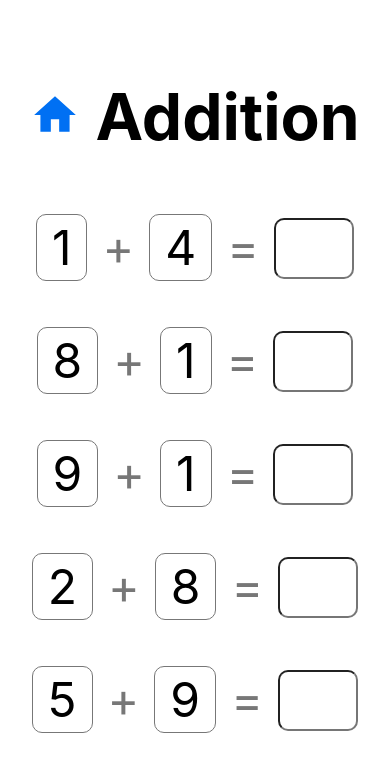
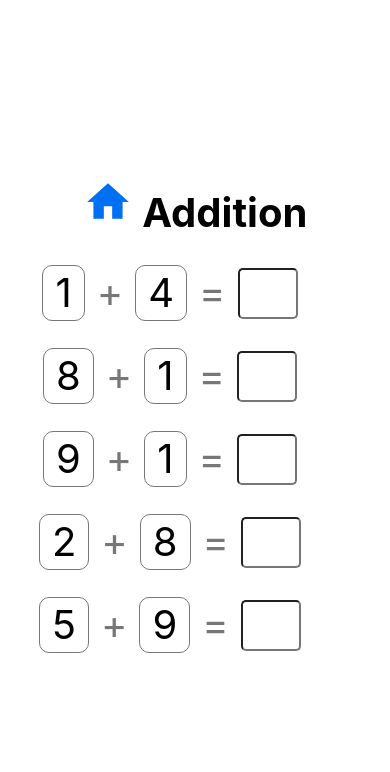
Before and after one commit to mbdaryanto/math-tutor, a Next.js app: page /addition in a window 390 px wide. Shown: the top 772 px of the page. Built offline with nearby package versions, Linux system fonts and the light colour scheme.

Commit message:
fixed css for mobile

```diff
--- a/pages/addition.tsx
+++ b/pages/addition.tsx
@@ -123,7 +123,7 @@ const Problem = ({left, right, result, onChange, isCorrect}: {
     <span className={styles.operator}>+</span>
     <span className={styles.operand}>{right}</span>
     <span className={styles.operator}>=</span>
-    <input type="text" className={styles.result} value={result} onChange={(event) => onChange(event.target.value)} />
+    <input type="number" className={styles.result} value={result} onChange={(event) => onChange(event.target.value)} />
     <span className={styles.checkresult}>{ isCorrect ? <CheckIcon fontSize="large" /> : '' }</span>
   </div>
 )
--- a/pages/multiplication.tsx
+++ b/pages/multiplication.tsx
@@ -11,7 +11,7 @@ const Multiplication = () => (
       <title>Multiplication</title>
     </Head>
     <main className={styles.main}>
-      <h2 className={styles.title}>
+      <h4 className={styles.title}>
         <Link href="/">
           <a>
             <HomeIcon style={{ fontSize: 50 }}/>
@@ -19,7 +19,7 @@ const Multiplication = () => (
         </Link>
         {' '}
         Multiplication
-      </h2>
+      </h4>
       <div className={styles.grid}>
         <MultipleProblem min={2} max={9} count={5}/>
       </div>
@@ -123,7 +123,7 @@ const Problem = ({left, right, result, onChange, isCorrect}: {
     <span className={styles.operator}>x</span>
     <span className={styles.operand}>{right}</span>
     <span className={styles.operator}>=</span>
-    <input type="text" className={styles.result} value={result} onChange={(event) => onChange(event.target.value)} />
+    <input type="number" className={styles.result} value={result} onChange={(event) => onChange(event.target.value)} />
     <span className={styles.checkresult}>{ isCorrect ? <CheckIcon fontSize="large" /> : '' }</span>
   </div>
 )
--- a/pages/subtraction.tsx
+++ b/pages/subtraction.tsx
@@ -94,7 +94,7 @@ const Problem = ({left, right, result, onChange, isCorrect}: {
     <span className={styles.operator}>-</span>
     <span className={styles.operand}>{right}</span>
     <span className={styles.operator}>=</span>
-    <input type="text" className={styles.result} value={result} onChange={(event) => onChange(event.target.value)} />
+    <input type="number" className={styles.result} value={result} onChange={(event) => onChange(event.target.value)} />
     <span className={styles.checkresult}>{ isCorrect ? <CheckIcon fontSize="large" /> : '' }</span>
   </div>
 )
--- a/styles/Home.module.css
+++ b/styles/Home.module.css
@@ -8,7 +8,7 @@
 }
 
 .main {
-  padding: 5rem 0;
+  padding: 1rem 0;
   flex: 1;
   display: flex;
   flex-direction: column;
@@ -49,7 +49,7 @@
 .title {
   margin: 0;
   line-height: 1.15;
-  font-size: 4rem;
+  font-size: 2.5rem;
 }
 
 .title,
@@ -77,7 +77,7 @@
   justify-content: center;
   flex-wrap: wrap;
   max-width: 800px;
-  margin-top: 3rem;
+  margin-top: 1rem;
 }
 
 .card {
@@ -126,21 +126,21 @@
   border-width: 1px;
   border-style: solid;
   border-radius: 10px;
-  padding: 3px 15px 3px 15px;
-  font-size: 3rem;
+  padding: 2px 12px 3px 12px;
+  font-size: 2.5rem;
 }
 
 .operator {
-  padding: 3px 15px 3px 15px;
-  font-size: 3rem;
+  padding: 2px 12px 3px 12px;
+  font-size: 2.5rem;
   color: #777777;
 }
 
 .result {
-  font-size: 3rem;
+  font-size: 2.5rem;
   text-align: center;
-  width: 80px;
-  border-radius: 10px;
+  width: 60px;
+  border-radius: 5px;
 }
 
 .checkresult {
```
